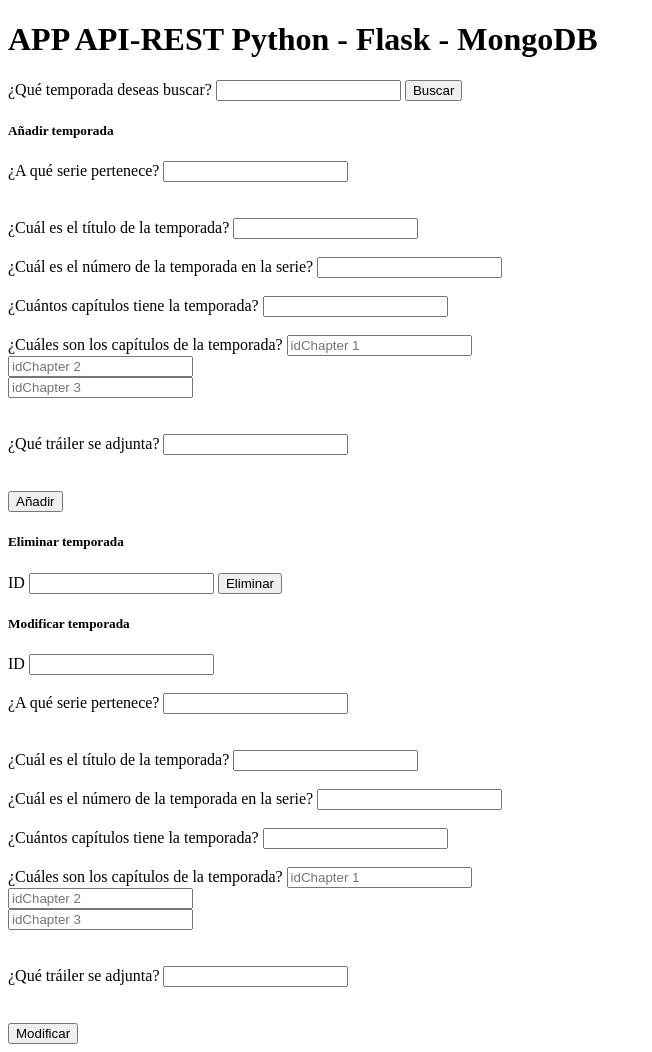
After one commit to UExGPSASEE/proyecto24-gb01-contenidos, a Flask app: page /seasons in a window 1280 px wide. The commit adds this page. Shown: the whole page, without its empty margins (0-652 px from the left). Run offline with Flask 3, Linux system fonts and the light colour scheme; data that the repository does not hold is empty.

Commit message:
GG-48 Crear temporada

```diff
--- a/app.py
+++ b/app.py
@@ -5,6 +5,7 @@
 from controllers.participant_ctrl import ParticipantCtrl
 from controllers.trailer_ctrl import TrailerCtrl
 from controllers.chapter_ctrl import ChapterCtrl
+from controllers.season_ctrl import SeasonCtrl
 
 db = dbase.conexionMongoDB()
 
@@ -90,6 +91,28 @@
 
 # -------------------------------------------------------------------------------------------------------
 
+@app.route('/seasons')
+def seasons():
+    return SeasonCtrl.render_template(db['seasons'])
+
+@app.route('/seasons/addSeason', methods=['POST'])
+def addSeason():
+    return SeasonCtrl.addSeason(db['seasons'])
+
+@app.route('/seasons/deleteSeason', methods=['POST'])
+def deleteSeason():
+    return SeasonCtrl.delete_season(db['seasons'])
+
+@app.route('/seasons/updateSeason', methods=['POST'])
+def putSeason():
+    return SeasonCtrl.put_season(db['seasons'])
+
+# @app.route('/seasons/seasonFound', methods=['GET'])
+# def getSeasonById():
+#     return SeasonCtrl.getSeasonById(db['seasons'])
+
+# -------------------------------------------------------------------------------------------------------
+
 @app.route('/categories')
 def categories():
     return CategoryCtrl.render_template(db['categories'])
--- /dev/null
+++ b/controllers/season_ctrl.py
@@ -0,0 +1,104 @@
+from flask import render_template, request, jsonify, redirect, url_for
+from database import get_next_sequence_value as get_next_sequence_value
+from pymongo.collection import Collection
+from models.season import Season
+
+class SeasonCtrl:
+    @staticmethod
+    def render_template(db: Collection):
+        seasonsReceived = db.find()
+        return render_template('Season.html', seasons=seasonsReceived)
+
+# ---------------------------------------------------------
+
+    @staticmethod
+    def addSeason(db: Collection):
+        idSeason = get_next_sequence_value(db,"idSeason")
+        idSeries = request.form.get('idSeries')
+        season_title = request.form.get('title')
+        seasonNumber = request.form.get('seasonNumber')
+        totalChapters = request.form.get('totalChapters')
+        chapterList = request.form.getlist('chapterList[]')
+        participants = request.form.getlist('participant[]')
+        trailer = request.form.get('trailer')
+        if idSeason:
+            season = Season(idSeason, int(idSeries), season_title, int(seasonNumber),
+                            int(totalChapters), chapterList, participants, trailer)
+
+            db.insert_one(season.toDBCollection())
+            return redirect(url_for('seasons'))
+        else:
+            return jsonify({'error': 'Season not found or not added', 'status':'404 Not Found'}), 404
+
+# ---------------------------------------------------------
+    @staticmethod
+    def delete_season(db: Collection):
+        if request.form.get('_method') == 'DELETE':
+            season_id = int(request.form['id'])
+            if season_id and db.delete_one({'idSeason': season_id}):
+                print("Delete ok")
+                return redirect(url_for('seasons'))
+            else:
+                print("Delete failed")
+                return redirect(url_for('seasons'))
+        else:
+            return redirect(url_for('seasons'))
+
+# ---------------------------------------------------------
+
+    @staticmethod
+    def put_season(db: Collection):
+        if request.form.get('_method') != 'PUT':
+            return jsonify({'error': 'No se puede actualizar', 'status': '400 Bad Request'}), 400
+        try:
+            season_id = int(request.form.get('id'))
+            idSeries = request.form.get('idSeries')
+            season_title = request.form.get('title')
+            seasonNumber = request.form.get('seasonNumber')
+            totalChapters = request.form.get('totalChapters')
+            chapterList = request.form.getlist('chapterList[]')
+            participants = request.form.getlist('participant[]')
+            trailer = request.form.get('trailer')
+
+            if not season_id:
+                return jsonify({'error': 'ID de temporada requerido', 'status': '400 Bad Request'}), 400
+
+            filter = {'idSeason': season_id}
+
+            update_fields = {}
+
+            if idSeries:
+                update_fields['idSeries'] = int(idSeries)
+            if season_title:
+                update_fields['title'] = season_title
+            if seasonNumber:
+                update_fields['seasonNumber'] = int(seasonNumber)
+            if totalChapters:
+                update_fields['totalChapters'] = int(totalChapters)
+            if chapterList:
+                update_fields['chapterList'] = chapterList
+            if participants:
+                update_fields['participants'] = participants
+            if trailer:
+                update_fields['trailer'] = trailer
+
+            change = {'$set': update_fields}
+
+            result = db.update_one(filter, change)
+            if result.matched_count == 0:
+                return jsonify({'error': 'Temporada no encontrada', 'status': '404 Not Found'}), 404
+            elif result.modified_count == 0:
+                return jsonify({'message': 'La temporada ya está actualizada', 'status': '200 OK'}), 200
+
+            # Redirigir a la lista de temporadas
+            return redirect(url_for('seasons'))
+
+        except ValueError:
+            return jsonify({'error': 'Datos inválidos', 'status': '400 Bad Request'}), 400
+
+        except Exception as e:
+            return jsonify(
+                {'error': f'Error interno del servidor: {str(e)}', 'status': '500 Internal Server Error'}
+            ), 500
+
+# --------------------------------
--- a/controllers/trailer_ctrl.py
+++ b/controllers/trailer_ctrl.py
@@ -84,9 +84,9 @@
 
             result = db.update_one(filter, change)
             if result.matched_count == 0:
-                return jsonify({'error': 'Tráiler no encontrada', 'status': '404 Not Found'}), 404
+                return jsonify({'error': 'Tráiler no encontrado', 'status': '404 Not Found'}), 404
             elif result.modified_count == 0:
-                return jsonify({'message': 'La tráiler ya está actualizada', 'status': '200 OK'}), 200
+                return jsonify({'message': 'El tráiler ya está actualizado', 'status': '200 OK'}), 200
 
             # Redirigir a la lista de tráileres
             return redirect(url_for('trailers'))
--- /dev/null
+++ b/templates/Season.html
@@ -0,0 +1,101 @@
+<!DOCTYPE html>
+<html lang="es">
+<head>
+    <meta charset="UTF-8">
+    <meta name="viewport" content="width=device-width, initial-scale=1.0">
+    <title>Prueba</title>
+</head>
+<body>
+    <div class="container">
+        <h1 class="text-center mt-5 mb-5"> APP API-REST Python - Flask - MongoDB </h1>
+    </div>
+    <div class="container">
+        <div class="row row-col-1 row-cols-sm-1 row-cols-md-2 row-cols-lg-2">
+            <div class="col-md-6 mb-3">
+                <div class="card-body">
+                    <form action="/seasons/seasonFound" method="GET">
+                        <label>¿Qué temporada deseas buscar?</label>
+                        <input type="number" class="form-control mb-3" name="idSeason" required>
+                        <button class="btn btn-primary" type="submit"> Buscar </button>
+                    </form>
+                </div>
+
+                <div class="card">
+                    <h5 class="text-center">Añadir temporada</h5>
+                    <div class="card-body">
+                        <form action="/seasons/addSeason" method="POST">
+                             <label>¿A qué serie pertenece?</label>
+                            <input type="number" name="idSeries"><br>
+                            <br></br>
+                            <label>¿Cuál es el título de la temporada?</label>
+                            <input type="text" class="form-control mb-3" name="title" required>
+                            <br></br>
+                            <label>¿Cuál es el número de la temporada en la serie?</label>
+                            <input type="number" class="form-control mb-3" name="seasonNumber" required>
+                            <br></br>
+                            <label>¿Cuántos capítulos tiene la temporada?</label>
+                            <input type="number" class="form-control mb-3" name="totalChapters" required>
+                            <br></br>
+                             <label>¿Cuáles son los capítulos de la temporada?</label>
+                            <input type="number" name="chapterList[]" placeholder="idChapter 1"><br>
+                            <input type="number" name="chapterList[]" placeholder="idChapter 2"><br>
+                            <input type="number" name="chapterList[]" placeholder="idChapter 3"><br>
+                            <br></br>
+                            <label>¿Qué tráiler se adjunta?</label>
+                            <input type="number" name="trailer"><br>
+                            <br></br>
+                            <button class="btn btn-primary" type="submit"> Añadir </button>
+                        </form>
+                    </div>
+                </div>
+
+                <div class="card">
+                    <h5 class="text-center">Eliminar temporada</h5>
+                    <div class="card-body">
+                        <form action="/seasons/deleteSeason" method="POST">
+                            <input type="hidden" name="_method" value="DELETE">
+                            <label>ID</label>
+                            <input type="text" class="form-control mb-3" name="id" required>
+                            <button class="btn btn-primary" type="submit">Eliminar</button>
+                        </form>
+                    </div>
+                </div>
+
+                <div class="card">
+                    <h5 class="text-center">Modificar temporada</h5>
+                    <div class="card-body">
+                        <form action="/seasons/updateSeason" method="POST">
+                            <input type="hidden" name="_method" value="PUT">
+                            <label>ID</label>
+                            <input type="text" class="form-control mb-3" required name="id">
+                            <br></br>
+                             <label>¿A qué serie pertenece?</label>
+                            <input type="number" name="idSeries"><br>
+                            <br></br>
+                            <label>¿Cuál es el título de la temporada?</label>
+                            <input type="text" class="form-control mb-3" name="title">
+                            <br></br>
+                            <label>¿Cuál es el número de la temporada en la serie?</label>
+                            <input type="number" class="form-control mb-3" name="seasonNumber">
+                            <br></br>
+                            <label>¿Cuántos capítulos tiene la temporada?</label>
+                            <input type="number" class="form-control mb-3" name="totalChapters">
+                            <br></br>
+                             <label>¿Cuáles son los capítulos de la temporada?</label>
+                            <input type="number" name="chapterList[]" placeholder="idChapter 1"><br>
+                            <input type="number" name="chapterList[]" placeholder="idChapter 2"><br>
+                            <input type="number" name="chapterList[]" placeholder="idChapter 3"><br>
+                            <br></br>
+                            <label>¿Qué tráiler se adjunta?</label>
+                            <input type="number" name="trailer"><br>
+                            <br></br>
+                            <button class="btn btn-primary" type="submit">Modificar</button>
+                        </form>
+                    </div>
+                </div>
+
+            </div>
+        </div>
+    </div>
+</body>
+</html>
--- a/templates/index.html
+++ b/templates/index.html
@@ -25,6 +25,8 @@
                                 <li><a href="/participants">Ir a Participantes</a></li>
                                 <li><a href="/trailers">Ir a Tráileres</a></li>
                                 <li><a href="/chapters">Ir a Capítulos</a></li>
+                                <li><a href="/seasons">Ir a Temporadas</a></li>
+
                             </ul>
                         </nav>
                     </div>
```
Also changed, not shown: models/content.py (deleted, +0 -23 lines), models/season.py (added, +23 -0 lines).
